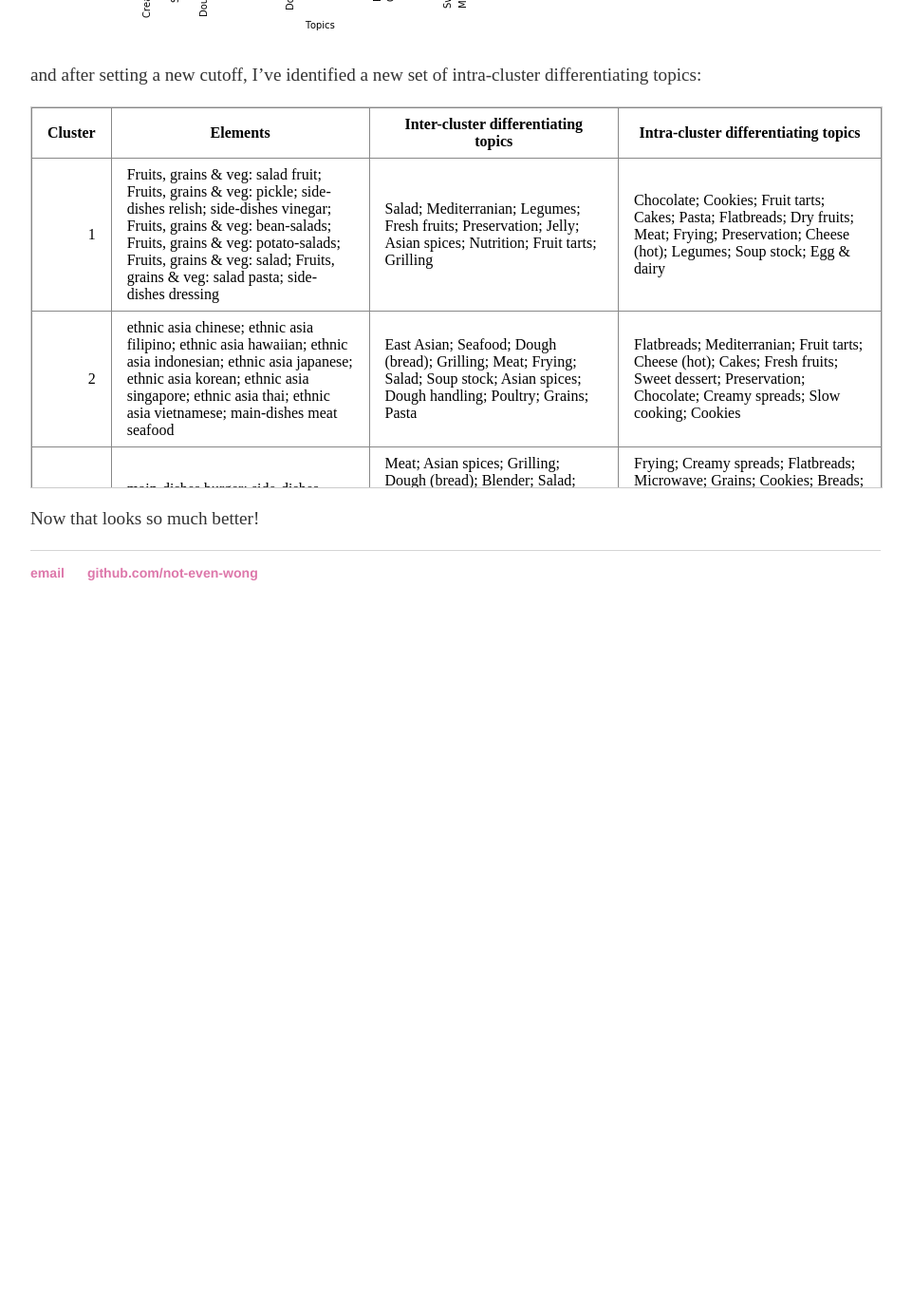
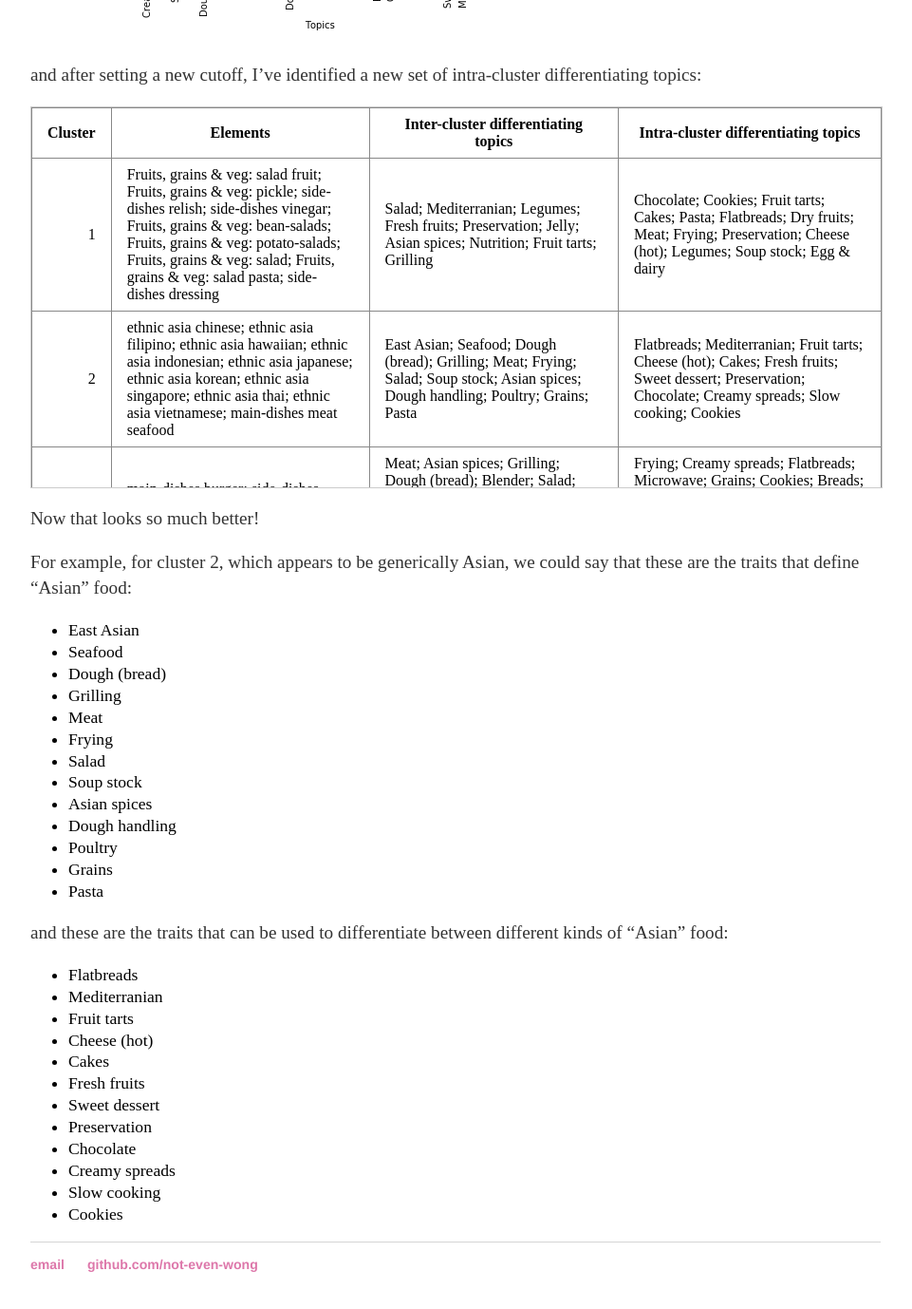
Before and after one commit to not-even-wong/not-even-wong.github.io, a Jekyll site: the page built from _posts/2019-11-12-analysing-similarities-between-recipes-with-topic-modeling.md, in a window 1280 px wide and 1400 px high, scrolled down 11196 px. Shown: the top 1378 px of the window at 95% size, without its empty margins (160-1121 px from the left). Built offline with Jekyll 4.4.1, drawn with Linux system fonts in a browser that asks for light colours; before the commit the page ends 11869 px from its top, so only the background shows below that.

Commit message:
Update 2019-11-12-analysing-similarities-between-recipes-with-topic-modeling.md

```diff
--- a/_posts/2019-11-12-analysing-similarities-between-recipes-with-topic-modeling.md
+++ b/_posts/2019-11-12-analysing-similarities-between-recipes-with-topic-modeling.md
@@ -944,3 +944,9 @@ and after setting a new cutoff, I've identified a new set of intra-cluster diffe
 </div>
 
 Now that looks so much better!
+
+For example, for cluster 2, which appears to be generically Asian, we could say that these are the traits that define "Asian" food:
+<ul><li>East Asian</li> <li> Seafood</li> <li> Dough (bread)</li> <li> Grilling</li> <li> Meat</li> <li> Frying</li> <li> Salad</li> <li> Soup stock</li> <li> Asian spices</li> <li> Dough handling</li> <li> Poultry</li> <li> Grains</li> <li> Pasta	</li></ul>
+
+and these are the traits that can be used to differentiate between different kinds of "Asian" food:
+<ul><li>Flatbreads</li> <li> Mediterranian</li> <li> Fruit tarts</li> <li> Cheese (hot)</li> <li> Cakes</li> <li> Fresh fruits</li> <li> Sweet dessert</li> <li> Preservation</li> <li> Chocolate</li> <li> Creamy spreads</li> <li> Slow cooking</li> <li> Cookies</li></ul>
```
